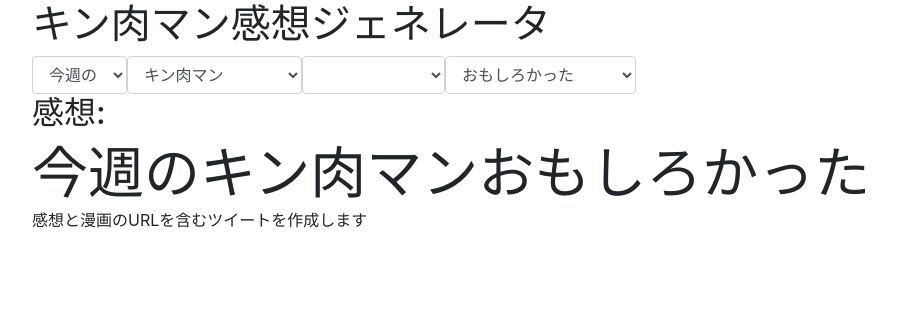
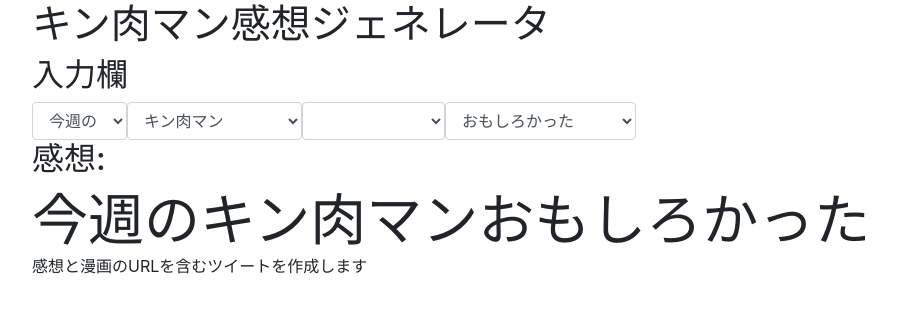
Before and after one commit to nikuomoro/niku, a plain HTML site: page index.html in a window 1280 px wide. Shown: the whole page, without its empty margins (53-950 px from the left). Drawn offline with nearby package versions, Linux system fonts and the light colour scheme.

Commit message:
Update index.html

```diff
--- a/index.html
+++ b/index.html
@@ -8,6 +8,8 @@
     </head>
     <body class="container">
     <div class="h1">キン肉マン感想ジェネレータ</div>
+    <div class="h2">入力欄
+    </div>
     <form id="Form" class="form-inline">
     <div class="form-group">
     <select class="form-control" name="form1">
```
